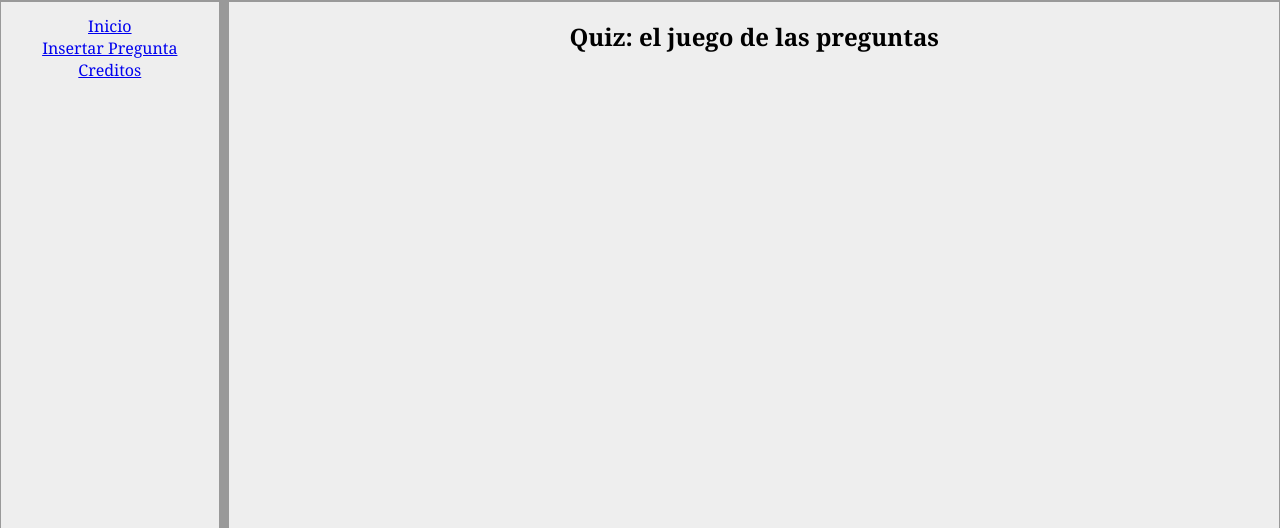
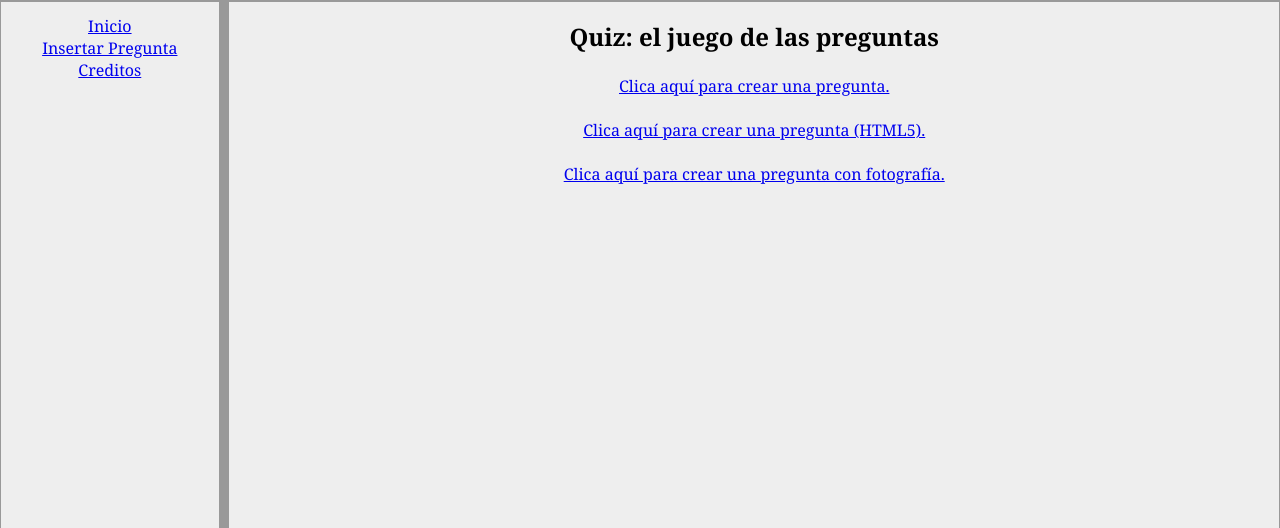
Before and after one commit to UnaiAhedo/Laboratorio2A, a PHP site: page /Layout.php in a window 1280 px wide. Shown: the part 75-603 px from the top of the page. Run offline with PHP 8.4, Linux system fonts and the light colour scheme.

Commit message:
Laboratorio 2A terminado

```diff
--- a/php/Layout.php
+++ b/php/Layout.php
@@ -8,7 +8,10 @@
   <section class="main" id="s1">
     <div>
 
-      <h2>Quiz: el juego de las preguntas</h2>
+      <h2>Quiz: el juego de las preguntas</h2><br>
+        <a href="../php/QuestionForm.php">Clica aquí para crear una pregunta.</a><p></p><br/>
+        <a href="../php/QuestionFormHtml5.php">Clica aquí para crear una pregunta (HTML5).</a><p></p><br/>
+        <a href="../php/QuestionFormWithImage.php">Clica aquí para crear una pregunta con fotografía.</a><p></p><br>
 
     </div>
   </section>
```
